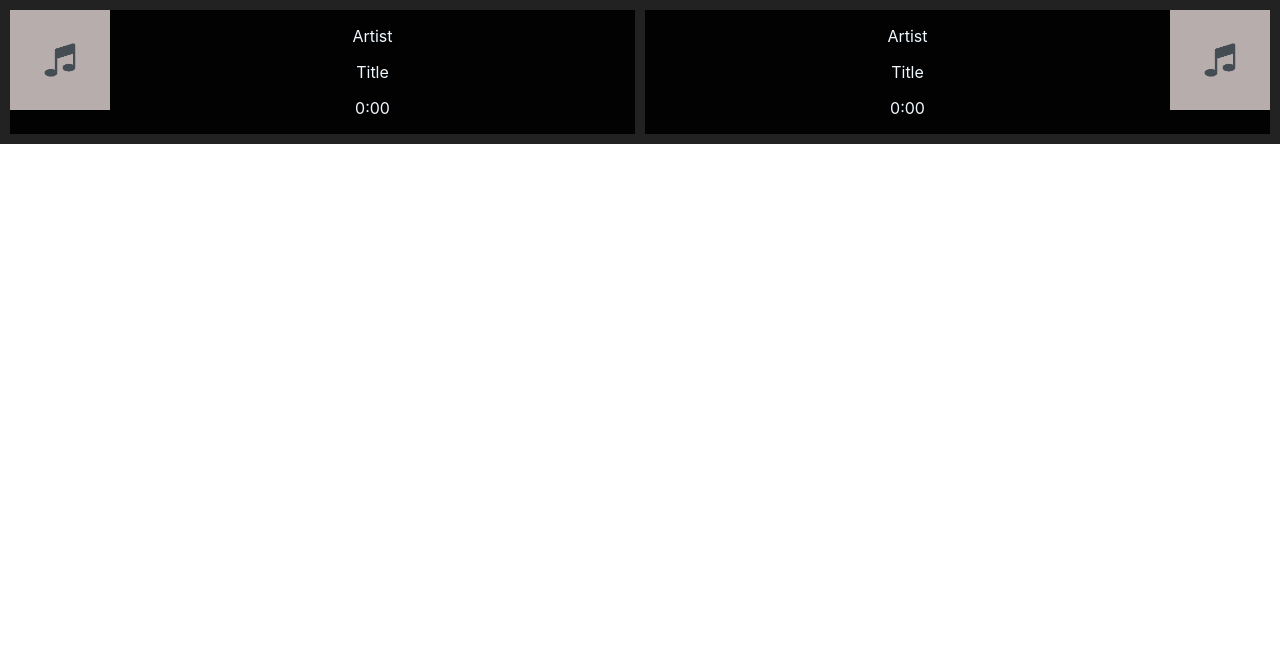
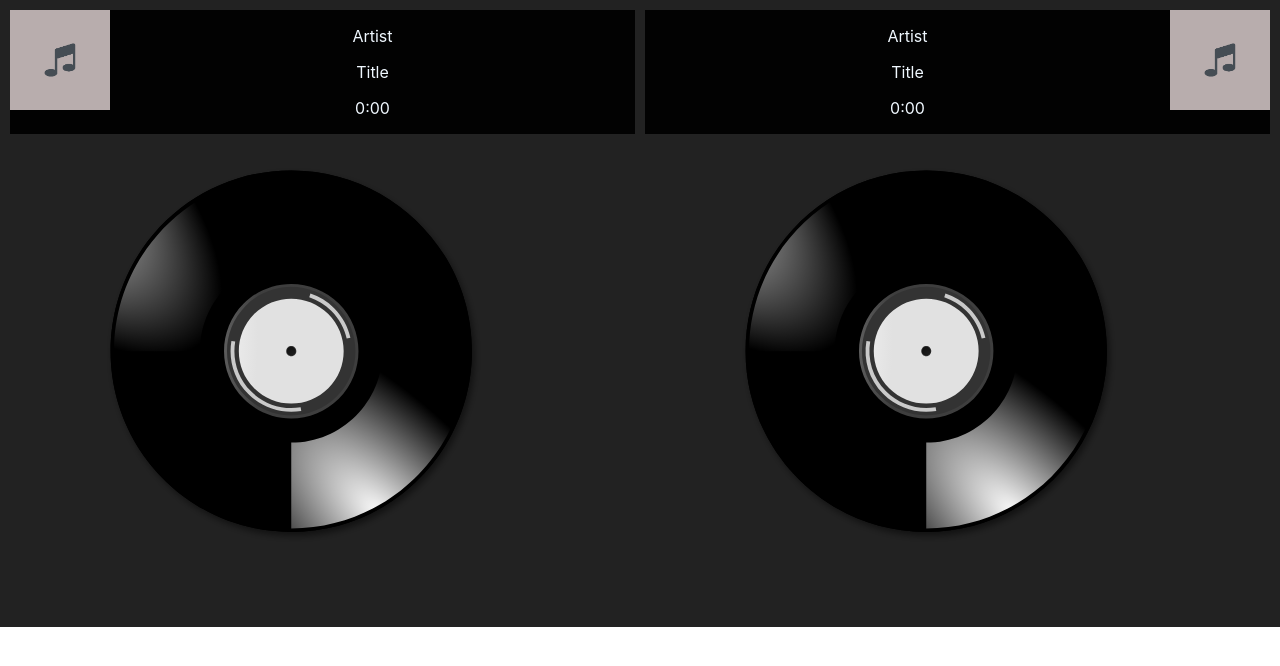
Before and after one commit to monick/dj-mix, a React (Create React App) app: page / in a window 1280 px wide. Shown: the top 666 px of the page. Built offline with nearby package versions, Linux system fonts and the light colour scheme.

Commit message:
add deck component, add deck img, set styles for decks.

```diff
--- a/src/App.css
+++ b/src/App.css
@@ -28,7 +28,8 @@
   display: grid;
   padding: 10px;
   grid-template-areas:
-    'leftTrack rightTrack';
+    'leftTrack rightTrack'
+    'leftDeck rightDeck';
   grid-gap: 10px;
   align-items: stretch;
   padding: 10px;
--- a/src/App.js
+++ b/src/App.js
@@ -3,6 +3,7 @@ import './App.css';
 import { connect } from 'react-redux';
 import { simpleAction } from './actions/simpleAction';
 import TrackComponent from './TrackComponent';
+import { DeckComponent } from './DeckComponent';
 
 const mapStateToProps = state => ({
   ...state
@@ -29,6 +30,8 @@ class App extends Component {
           title={'TRACK 2'}
           author={'author two'}
           right/>
+        <DeckComponent left/>
+        <DeckComponent right/>
       </div>
     );
   }
--- /dev/null
+++ b/src/DeckComponent.css
@@ -0,0 +1,22 @@
+.deck {
+    background: #020202;
+    display: flex;
+}
+
+.deck--left {
+    grid-area: leftDeck;
+}
+
+.deck > img {
+    padding: 30px;
+    width: 700px;
+    height: 700px;
+}
+
+.deck.deck--right {
+    grid-area: rightDeck;
+}
+
+.deck .deck__info {
+    flex: 1;
+}
--- /dev/null
+++ b/src/DeckComponent.js
@@ -0,0 +1,16 @@
+import React from 'react';
+import vinyl from './vinyl.svg';
+
+export class DeckComponent extends React.Component {
+    render() {
+        const alignmentClassName = this.props.left
+            ? 'deck--left'
+            : 'deck--right';
+
+        return (
+            <div className={`deck ${alignmentClassName}`}>
+                <img src={vinyl}></img>
+            </div>
+        )
+    }
+};
--- a/src/TrackComponent.css
+++ b/src/TrackComponent.css
@@ -7,7 +7,7 @@ p {
     color: aliceblue;
 }
 
-img {
+.track__cover > img {
     width: 100px;
     height: 100px;
 }
```
